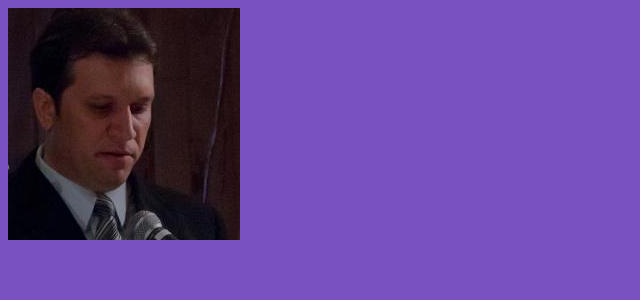
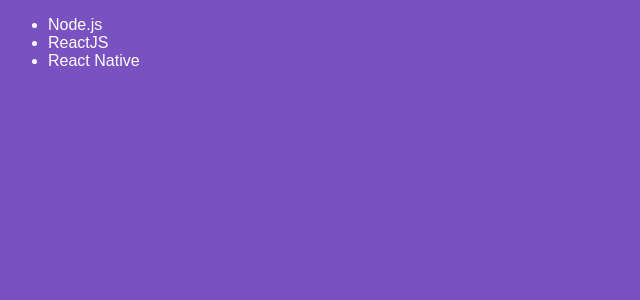
Before and after one commit to ricardominze/introducao-react, a React app: page / in a window 1280 px wide. Shown: the top 300 px of the page, without its empty margins (0-640 px from the left). Built offline with nearby package versions, Linux system fonts and the light colour scheme.

Commit message:
Class Components

```diff
--- a/babel.config.js
+++ b/babel.config.js
@@ -3,4 +3,7 @@ module.exports = {
     "@babel/preset-env",
     "@babel/preset-react",
   ],
+  plugins:[
+    '@babel/plugin-proposal-class-properties'
+  ]
 }
--- a/package.json
+++ b/package.json
@@ -9,6 +9,7 @@
   },
   "devDependencies": {
     "@babel/core": "^7.8.6",
+    "@babel/plugin-proposal-class-properties": "^7.8.3",
     "@babel/preset-env": "^7.8.6",
     "@babel/preset-react": "^7.8.3",
     "babel-loader": "^8.0.6",
--- a/src/App.js
+++ b/src/App.js
@@ -1,10 +1,10 @@
 import React from 'react';
 import './App.css';
 
-import profile from './assets/profile.jpg';
+import TechList from './components/TechList';
 
 function App() {
-  return <img src={profile}></img>;
+  return <TechList/>;
 }
 
 export default App;
--- /dev/null
+++ b/src/components/TechList.js
@@ -0,0 +1,24 @@
+import React, { Component } from 'react';
+
+class TechList extends Component {
+
+  state = {
+    techs:[
+      'Node.js',
+      'ReactJS',
+      'React Native'
+    ]
+  };
+
+  render(){
+    return (
+      <ul>
+        <li>Node.js</li>
+        <li>ReactJS</li>
+        <li>React Native</li>
+      </ul>
+    );
+  }
+}
+
+export default TechList;
```
Also changed, not shown: 1 other file (tests, documents, lock files or other folders).
